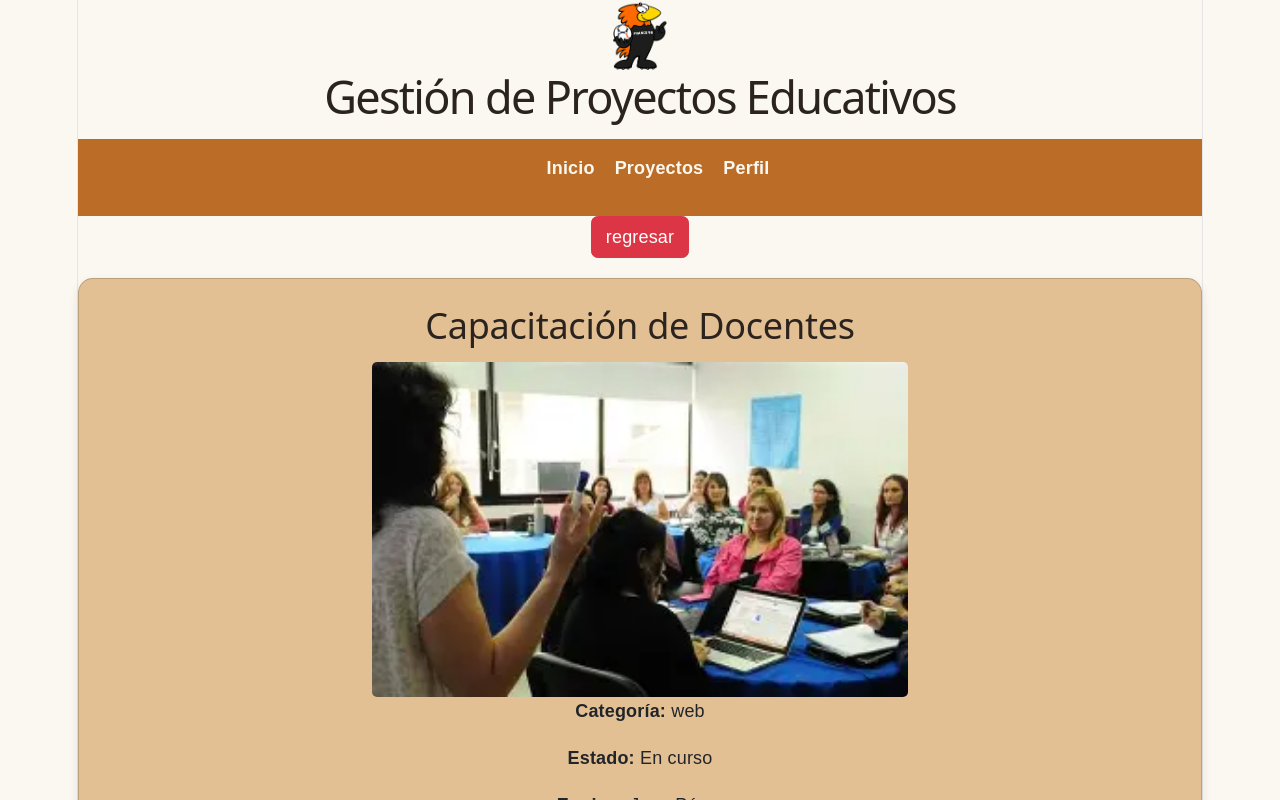
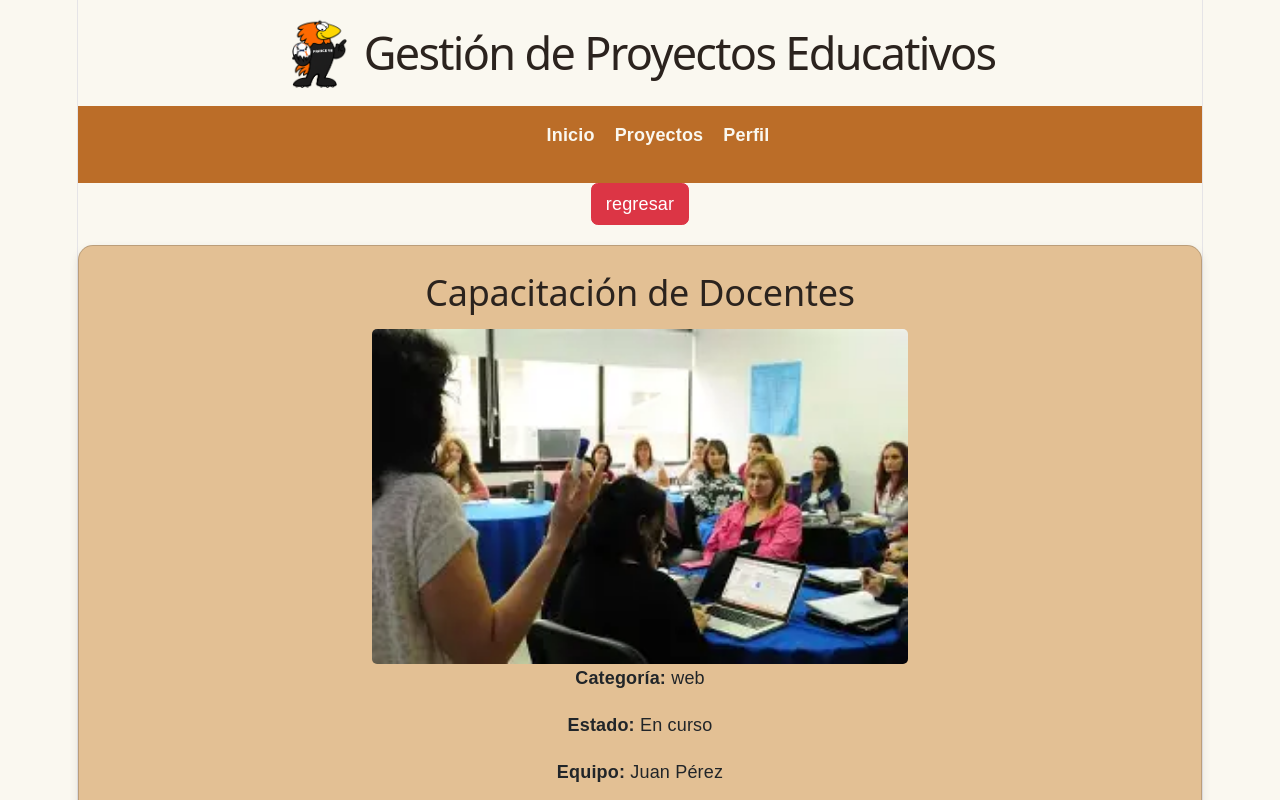
Before and after one commit to FedericoAgustin/pv_tp3_grupo20, a React (Vite) app: page /proyectos/1 in a window 1280 px wide. Shown: the top 800 px of the page. Built offline with nearby package versions, Linux system fonts and the light colour scheme.

Commit message:
Arreglo error en header

```diff
--- a/src/components/Header.jsx
+++ b/src/components/Header.jsx
@@ -4,9 +4,9 @@ import Logo from './Logo.jsx';
 const Header = (props) => {
     let { titulo } = props.element;
     return (
-        <header classname="d-flex align-items-center justify-content-center gap-2 py-3">
+        <header className="d-flex align-items-center justify-content-center gap-2 py-3">
             <Logo />
-            <h1 classname="mb-0">{titulo}</h1>
+            <h1 className="mb-0">{titulo}</h1>
         </header>
     )
 }
```
